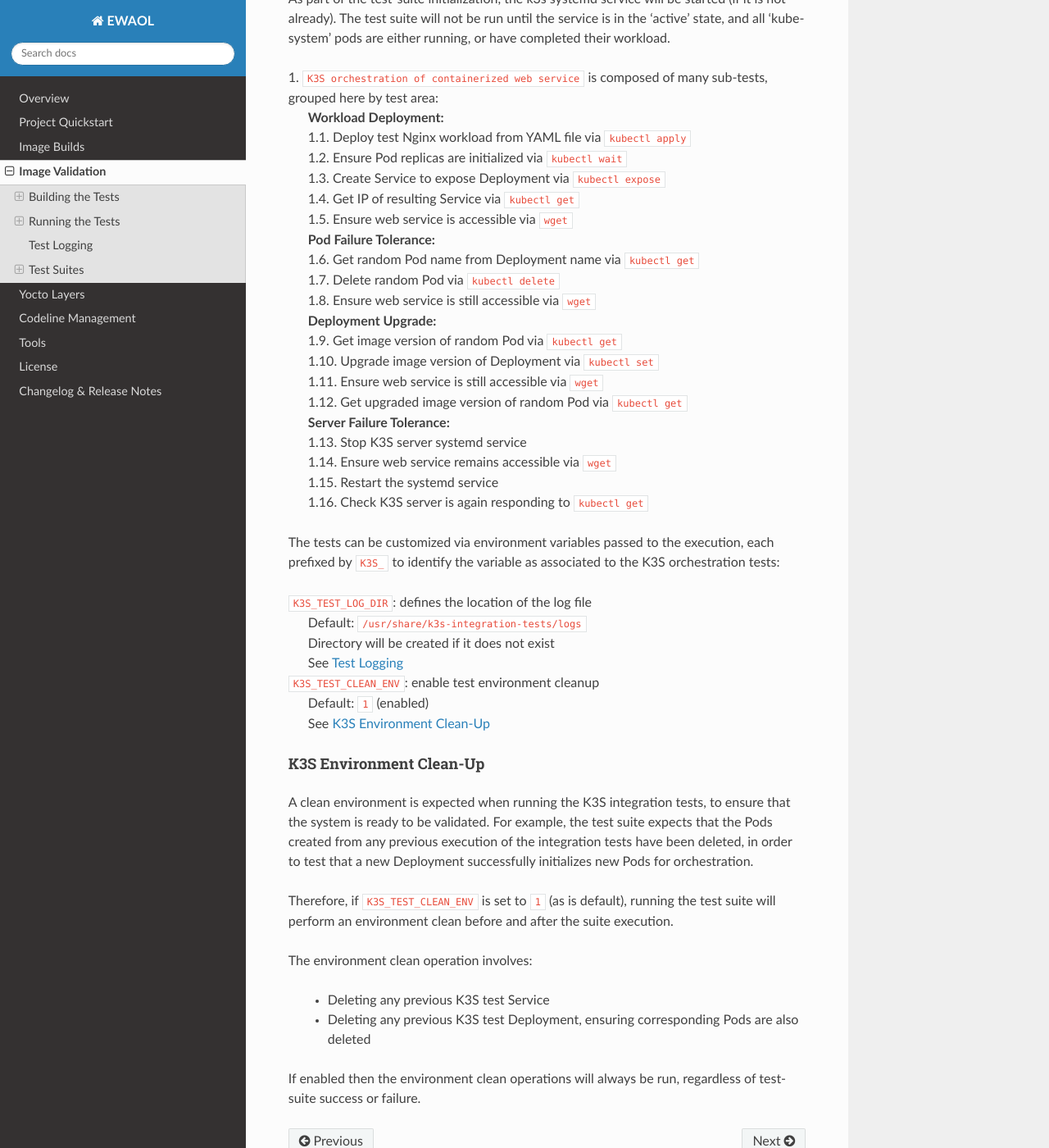
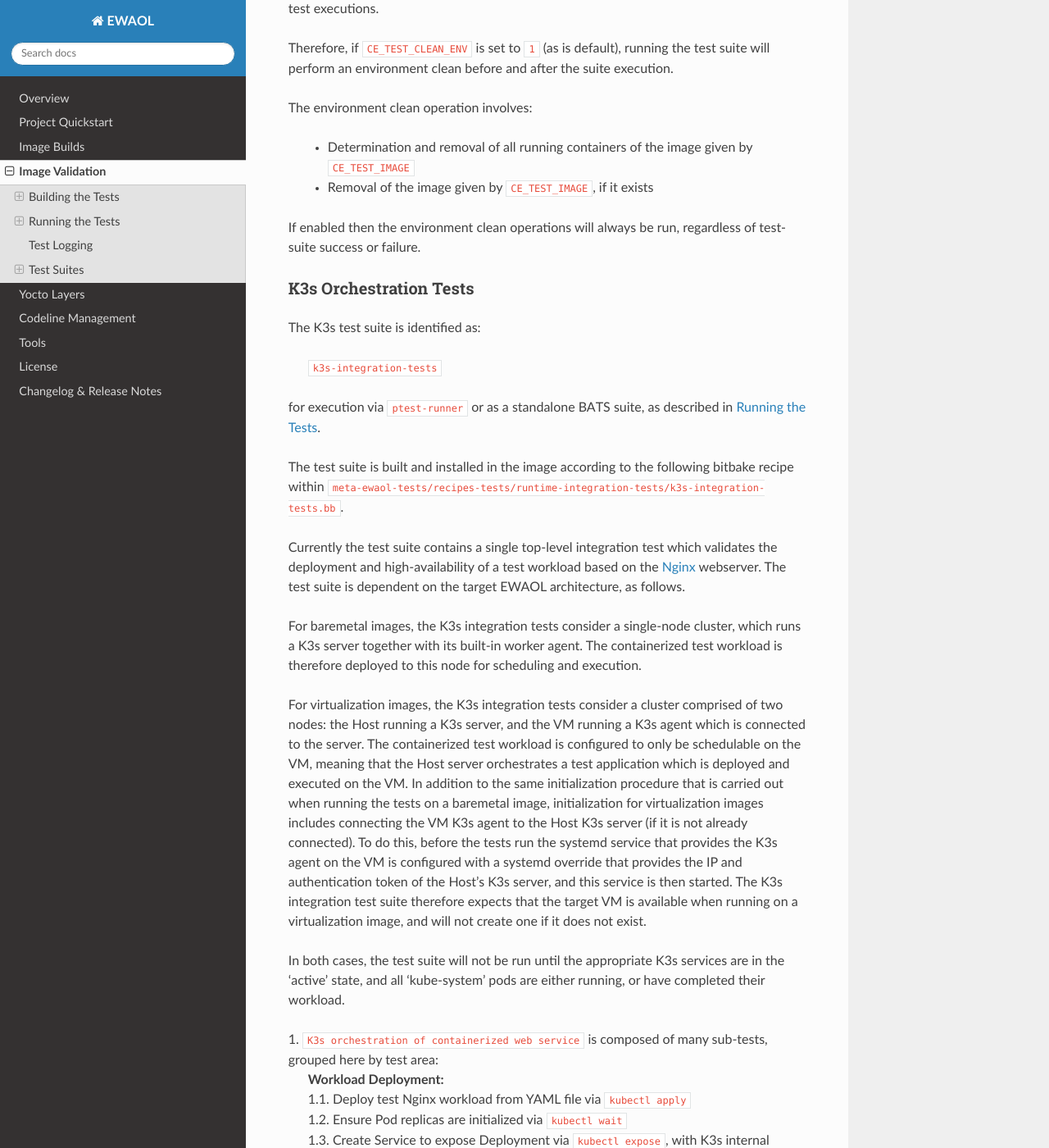
Before and after one commit to chaoge525/soafee_demo, a Sphinx documentation site: the page built from documentation/validations.rst, in a window 1280 px wide and 1400 px high, scrolled down 5332 px. Shown: the whole window at 82% size. Built offline with Sphinx 7.4.7 and the Read the Docs theme 2.0.0, drawn with Linux system fonts in a browser that asks for light colours; some of the changed text lies outside the part shown.

Commit message:
doc: Document integration tests for virtualization images
This patch adds documentation for the new Xen virtualization integration test
suite, as well as the changes to the K3s integration test suite that support
validating K3s orchestration on virtualization images.

This patch also clarifies K3s usage on baremetal versus virtualization
architectures, fixing an issue with the description of k3s-killall script usage,
and makes all references to K3s within the repository consistently use its
correct capitalization.

Issue-Id: SCM-3583
Signed-off-by: Richard Neill <richard.neill@arm.com>
Change-Id: Ic68d4d704a739e1af2a23399fdda01a9a7113570

```diff
--- a/documentation/quickstart.rst
+++ b/documentation/quickstart.rst
@@ -90,7 +90,7 @@
 
 The build configurations within ``meta-ewaol-config/kas/`` can be passed to kas
 to build images with support for various features. By default, images will
-include the Docker container engine and K3S containerized workload
+include the Docker container engine and K3s containerized workload
 orchestration. Other features like tests or software development kit packages
 are also available, see :ref:`builds:Image Builds` for more details.
 
--- a/documentation/validations.rst
+++ b/documentation/validations.rst
@@ -10,13 +10,20 @@
 ``meta-ewaol-tests`` Yocto layer is independently available for inclusion in
 any desired Yocto image build process.
 
-Currently, run-time integration tests are provided for validating the
-functionality of:
+Run-time integration tests are provided for validating the functionality of
+various core EWAOL components, where the tests included on an EWAOL image depend
+on the target architecture, as follows:
 
-* Docker Container Engine
-* K3S Container Orchestration
+* Baremetal architecture:
+    * Docker Container Engine tests
+    * K3s Container Orchestration tests (testing single K3s node)
+* Virtualization architecture:
+    * Docker Container Engine tests
+    * K3s Container Orchestration tests (testing K3s server on the Host,
+      connected with a K3s agent on the VM)
+    * Xen Virtualization tests
 
-These integration tests are described later in this document.
+The integration tests are described in more detail later in this document.
 
 To support building and validating EWAOL images within CI environments, a Python
 wrapper script is provided at ``tools/build/kas-ci-build.py`` that runs a
@@ -53,19 +60,33 @@
 
 Therefore, to build images which include EWAOL validation tests for N1SDP:
 
-  * Using ``kas`` directly:
+* Baremetal image:
+    * Using ``kas`` directly:
 
-    .. code-block:: console
+      .. code-block:: console
 
-      kas build meta-ewaol-config/kas/n1sdp.yml:meta-ewaol-config/kas/tests.yml
+        kas build meta-ewaol-config/kas/n1sdp.yml:meta-ewaol-config/kas/tests.yml
 
-  * Using ``tools/build/kas-ci-build.py``:
+    * Using ``tools/build/kas-ci-build.py``:
 
-    .. code-block:: console
+      .. code-block:: console
 
-      ./tools/build/kas-ci-build.py n1sdp.yml:tests.yml
+        ./tools/build/kas-ci-build.py n1sdp.yml:tests.yml
 
-To deploy the generated images on the board, please refer to the
+* Virtualization image:
+    * Using ``kas`` directly:
+
+      .. code-block:: console
+
+        kas build meta-ewaol-config/kas/n1sdp.yml:meta-ewaol-config/kas/virtualization.yml:meta-ewaol-config/kas/tests.yml
+
+    * Using ``tools/build/kas-ci-build.py``:
+
+      .. code-block:: console
+
+        ./tools/build/kas-ci-build.py n1sdp.yml:virtualization.yml:tests.yml
+
+To deploy a generated image on the board, please refer to the
 :ref:`quickstart_deploy_on_n1sdp` section.
 
 To execute the tests please refer to `N1SDP: Running Tests`_.
@@ -82,6 +103,11 @@
 
 If the test suite identifier is omitted, all integration tests will be run.
 
+.. note::
+  Different EWAOL architectures support different test suites.
+  ``ptest-runner -l`` is a useful command to list the available test suites on
+  your image.
+
 Alternatively, the tests may be run as a standalone BATS script, via a runner
 script included in the test suite directory:
 
@@ -97,8 +123,8 @@
 composed of multiple assertions, where each assertion is considered a named
 sub-test. If a sub-test fails, its individual result will be included in the
 output with a similar format. In addition, if a test failed then debugging
-information will be provided in the output with a ``DEBUG`` prefix. The format
-of these results are described in `Test Logging`_.
+information will be provided in the output of type ``DEBUG``. The format of
+these results are described in `Test Logging`_.
 
 .. _validations_n1sdp_running_tests:
 
@@ -114,7 +140,8 @@
   :ref:`quickstart_deploy_on_n1sdp` section.
 
 * Log-in as ``root`` without password, then execute all tests from the AP
-  console with:
+  console by running ``ptest-runner``. For example, running this on a
+  virtualization image:
 
     .. code-block:: console
 
@@ -125,17 +152,20 @@
         [...]
         PASS:k3s-integration-tests
         [...]
+        PASS:virtualization-integration-tests
+        [...]
         STOP: ptest-runner
 
-  * To run a specific integration test suite, provide its identifier as an argument
-    to ``ptest-runner``.
+  * To run a specific integration test suite, provide its identifier as an
+    argument to ``ptest-runner``.
 
 Test Logging
 ------------
 
 Test suite execution will be logged to a ``[test-suite-id].log`` file within
 the log directory of the test suite, which by default is ``logs/`` within the
-test suite directory.
+test suite directory. The log is replaced on each new execution of a test
+suite.
 
 This log file will record the results of each top-level integration test, as
 well as a result for each individual sub-test up until a failing sub-test is
@@ -179,6 +209,9 @@
 for execution via ``ptest-runner`` or as a standalone BATS suite, as described
 in `Running the Tests`_.
 
+On an EWAOL virtualization image, the container engine test suite is available
+for execution on both the Host and the VM.
+
 The test suite is built and installed in the image according to the following
 bitbake recipe within
 ``meta-ewaol-tests/recipes-tests/runtime-integration-tests/container-engine-integration-tests.bb``.
@@ -196,7 +229,7 @@
 |        - Remove the container from the container list
 |    1.4. Check the container is not found via the ``docker inspect`` command
 | 2. ``container network connectivity`` is composed of a single sub-test:
-|    2.1 Run a containerized, immediate (non-detached) network-based workload
+|    2.1. Run a containerized, immediate (non-detached) network-based workload
          via the ``docker run`` command
 |        - Create and start a container, re-using the existing image
 |        - Update package lists within container from external network
@@ -237,10 +270,10 @@
 If enabled then the environment clean operations will always be run, regardless
 of test-suite success or failure.
 
-K3S Orchestration Tests
+K3s Orchestration Tests
 ^^^^^^^^^^^^^^^^^^^^^^^
 
-The K3S test suite is identified as:
+The K3s test suite is identified as:
 
     ``k3s-integration-tests``
 
@@ -253,41 +286,63 @@
 
 Currently the test suite contains a single top-level integration test which
 validates the deployment and high-availability of a test workload based on the
-`Nginx`_ webserver. This integration test is described below.
+`Nginx`_ webserver. The test suite is dependent on the target EWAOL
+architecture, as follows.
 
-As part of the test-suite initialization, the k3s systemd service will be
-started (if it is not already). The test suite will not be run until the service
-is in the 'active' state, and all 'kube-system' pods are either running, or have
-completed their workload.
+For baremetal images, the K3s integration tests consider a single-node cluster,
+which runs a K3s server together with its built-in worker agent. The
+containerized test workload is therefore deployed to this node for scheduling
+and execution.
+
+For virtualization images, the K3s integration tests consider a cluster
+comprised of two nodes: the Host running a K3s server, and the VM running a K3s
+agent which is connected to the server. The containerized test workload is
+configured to only be schedulable on the VM, meaning that the Host server
+orchestrates a test application which is deployed and executed on the VM. In
+addition to the same initialization procedure that is carried out when running
+the tests on a baremetal image, initialization for virtualization images
+includes connecting the VM K3s agent to the Host K3s server (if it is not
+already connected). To do this, before the tests run the systemd service that
+provides the K3s agent on the VM is configured with a systemd override that
+provides the IP and authentication token of the Host's K3s server, and this
+service is then started. The K3s integration test suite therefore expects that
+the target VM is available when running on a virtualization image, and will not
+create one if it does not exist.
+
+In both cases, the test suite will not be run until the appropriate K3s services
+are in the 'active' state, and all 'kube-system' pods are either running, or
+have completed their workload.
 
 .. _Nginx: https://www.nginx.com/
 
-| 1. ``K3S orchestration of containerized web service`` is composed of many
+| 1. ``K3s orchestration of containerized web service`` is composed of many
      sub-tests, grouped here by test area:
 |    **Workload Deployment:**
 |    1.1. Deploy test Nginx workload from YAML file via ``kubectl apply``
 |    1.2. Ensure Pod replicas are initialized via ``kubectl wait``
-|    1.3. Create Service to expose Deployment via ``kubectl expose``
+|    1.3. Create Service to expose Deployment via ``kubectl expose``, with K3s
+          internal routing to the Service enabled by ``kubectl port-forward``
 |    1.4. Get IP of resulting Service via ``kubectl get``
-|    1.5. Ensure web service is accessible via ``wget``
+|    1.5. Ensure web service is accessible using K3s routing via ``wget``
 |    **Pod Failure Tolerance:**
 |    1.6. Get random Pod name from Deployment name via ``kubectl get``
 |    1.7. Delete random Pod via ``kubectl delete``
-|    1.8. Ensure web service is still accessible via ``wget``
+|    1.8. Ensure web service is still accessible using K3s routing via ``wget``
 |    **Deployment Upgrade:**
 |    1.9. Get image version of random Pod via ``kubectl get``
 |    1.10. Upgrade image version of Deployment via ``kubectl set``
-|    1.11. Ensure web service is still accessible via ``wget``
+|    1.11. Ensure web service is still accessible using K3s routing via ``wget``
 |    1.12. Get upgraded image version of random Pod via ``kubectl get``
 |    **Server Failure Tolerance:**
-|    1.13. Stop K3S server systemd service
-|    1.14. Ensure web service remains accessible via ``wget``
+|    1.13. Stop K3s server systemd service
+|    1.14. Ensure web service is directly accessible on the local deployment
+           node via ``wget`` to the Service IP
 |    1.15. Restart the systemd service
 |    1.16. Check K3S server is again responding to ``kubectl get``
 
 The tests can be customized via environment variables passed to the execution,
 each prefixed by ``K3S_`` to identify the variable as associated to the
-K3S orchestration tests:
+K3s orchestration tests:
 
 |  ``K3S_TEST_LOG_DIR``: defines the location of the log file
 |    Default: ``/usr/share/k3s-integration-tests/logs``
@@ -295,12 +350,15 @@
 |    See `Test Logging`_
 |  ``K3S_TEST_CLEAN_ENV``: enable test environment cleanup
 |    Default: ``1`` (enabled)
-|    See `K3S Environment Clean-Up`_
+|    See `K3s Environment Clean-Up`_
+|  ``K3S_TEST_GUEST_NAME``: defines the name of the VM to use for the tests
+|    Only available when running the tests on a virtualization image
+|    Default: ``ewaol-vm``
 
-K3S Environment Clean-Up
+K3s Environment Clean-Up
 """"""""""""""""""""""""
 
-A clean environment is expected when running the K3S integration tests, to
+A clean environment is expected when running the K3s integration tests, to
 ensure that the system is ready to be validated. For example, the test suite
 expects that the Pods created from any previous execution of the integration
 tests have been deleted, in order to test that a new Deployment successfully
@@ -312,9 +370,62 @@
 
 The environment clean operation involves:
 
-    * Deleting any previous K3S test Service
-    * Deleting any previous K3S test Deployment, ensuring corresponding Pods
+    * Deleting any previous K3s test Service and k3 port forwarding processes
+    * Deleting any previous K3s test Deployment, ensuring corresponding Pods
       are also deleted
+
+For virtualization images, additional clean up operations are performed:
+    * Deleting the VM node from the K3s cluster
+    * Stopping the K3s agent running on the VM, and deleting any test systemd
+      service override on the VM
 
 If enabled then the environment clean operations will always be run, regardless
 of test-suite success or failure.
+
+Xen Virtualization Tests
+^^^^^^^^^^^^^^^^^^^^^^^^
+
+The Xen Virtualization test suite is identified as:
+
+    ``virtualization-integration-tests``
+
+for execution via ``ptest-runner`` or as a standalone BATS suite, as described
+in `Running the Tests`_.
+
+The test suite is built and installed in the image according to the following
+bitbake recipe within
+``meta-ewaol-tests/recipes-tests/runtime-integration-tests/virtualization-integration-tests.bb``.
+
+The test suite is only available for images that target the virtualization
+architecture.
+
+Currently the test suite contains two top-level integration tests, which
+validate a correctly running Guest VM, and validate that it can be managed
+successfully from the Host. These tests are as follows:
+
+| 1. ``validate guest running`` is composed of two sub-tests:
+|    1.1. Check that Xen reports the VM as running
+|    1.2. Check that the VM is operational and has external network access
+|        - Log-in to the VM and access its interactive shell
+|        - Ping an external IP
+| 2. ``validate guest management`` is composed of five sub-tests:
+|    2.1. Check that Xen reports the VM as running
+|    2.2. Shutdown the VM
+|    2.3. Check that Xen reports the VM as not running
+|    2.4. Start the VM
+|    2.5. Check that Xen reports the VM as running
+
+The tests can be customized via environment variables passed to the execution,
+each prefixed by ``VIRT_`` to identify the variable as associated to the
+virtualization integration tests:
+
+|  ``VIRT_TEST_LOG_DIR``: defines the location of the log file
+|    Default: ``/usr/share/virtualization-integration-tests/logs``
+|    Directory will be created if it does not exist
+|    See `Test Logging`_
+|  ``VIRT_TEST_GUEST_NAME``: defines the name of the VM to use for the tests
+|    Default: ``ewaol-vm``
+
+Prior to execution, the Xen Virtualization test suite expects the
+``xendomains.service`` systemd service to be running or in the process of
+initializing. The test suite performs no environment clean-up operations.
--- a/meta-ewaol-distro/recipes-core/images/ewaol-image-core.inc
+++ b/meta-ewaol-distro/recipes-core/images/ewaol-image-core.inc
@@ -12,7 +12,7 @@
 
 inherit core-image
 
-# meta-virtualization/recipes-containers/k3s/README.md states that K3S requires
+# meta-virtualization/recipes-containers/k3s/README.md states that K3s requires
 # 2GB of space in the rootfs to ensure containers can start
 EWAOL_ROOTFS_EXTRA_SPACE ?= "2000000"
 
```
Also changed, not shown: other parts of meta-ewaol-distro/recipes-core/images/ewaol-image-core.inc (+1 -1 lines), documentation/builds.rst (+30 -23 lines), documentation/changelog.rst (+4 -4 lines), 3 other files.
